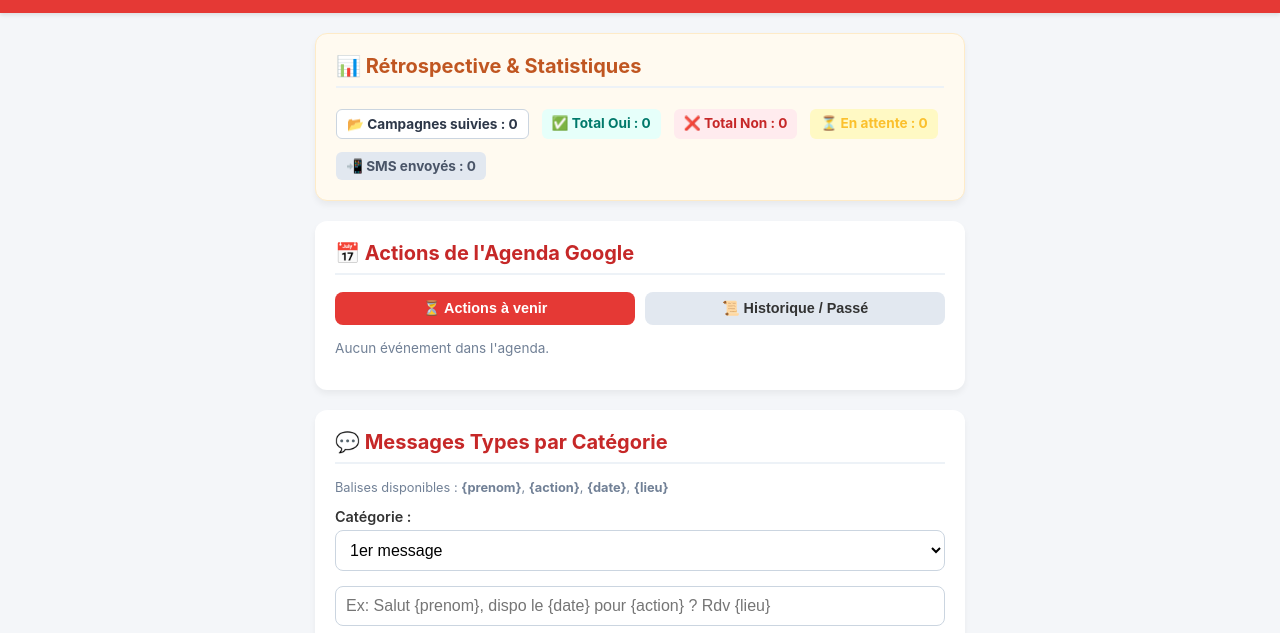
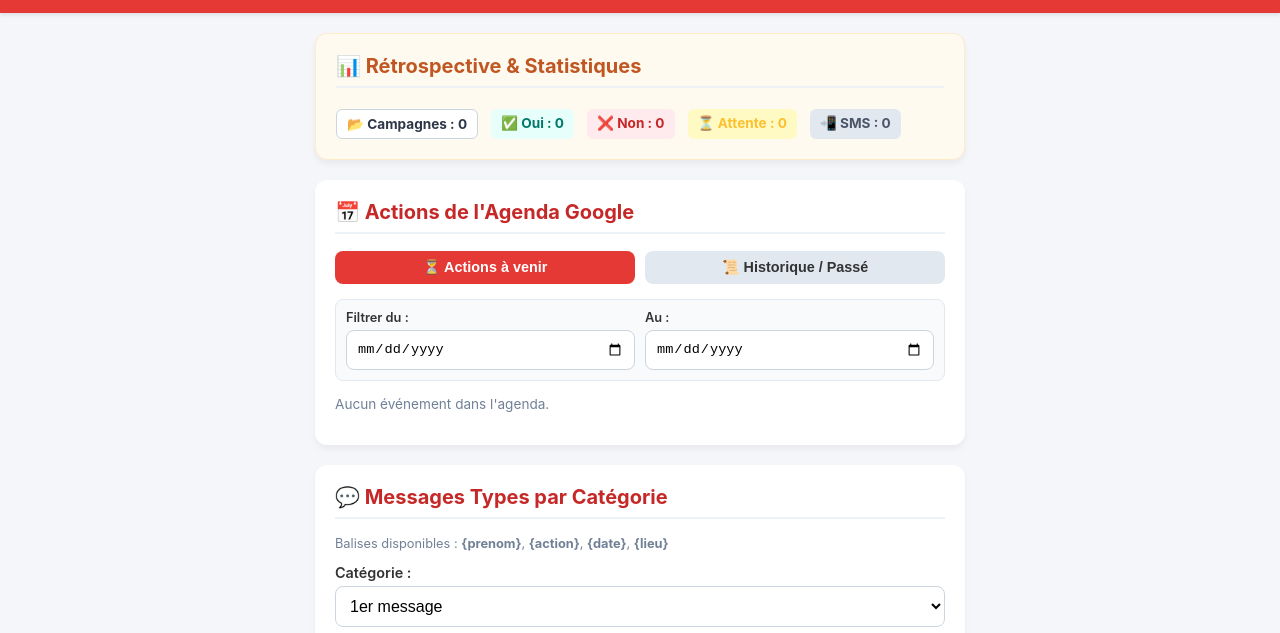
Before and after one commit to InsoumisSeineEtLoing/SMS-Militants, a website: page index.html in a window 1280 px wide. Shown: the part 118-751 px from the top of the page. Drawn offline with Linux system fonts and the light colour scheme; no server answers.

Commit message:
Update index.html

```diff
--- a/index.html
+++ b/index.html
@@ -196,6 +196,18 @@
                 <button id="tab-past" onclick="switchTab('past')">📜 Historique / Passé</button>
             </div>
 
+            <!-- Sélecteur de période (calendrier) -->
+            <div style="display: flex; gap: 10px; margin-bottom: 15px; background: #f8fafc; padding: 10px; border-radius: 8px; border: 1px solid #e2e8f0;">
+                <div style="flex:1;">
+                    <label style="font-size: 0.8rem;">Filtrer du :</label>
+                    <input type="date" id="filter-start" onchange="renderCalendarEvents()" style="margin-bottom:0; font-size: 0.85rem;">
+                </div>
+                <div style="flex:1;">
+                    <label style="font-size: 0.8rem;">Au :</label>
+                    <input type="date" id="filter-end" onchange="renderCalendarEvents()" style="margin-bottom:0; font-size: 0.85rem;">
+                </div>
+            </div>
+
             <div id="calendar-events-container">
                 <p style="font-size:0.85rem; color: var(--gray);">Chargement des actions...</p>
             </div>
@@ -270,7 +282,7 @@
         let campaigns = {};
         let calendarEvents = [];
         let activeFilterStatus = {};
-        let currentTab = 'upcoming'; // 'upcoming' ou 'past'
+        let currentTab = 'upcoming';
 
         db.ref('templates').on('value', (snap) => { if(snap.val()) { templates = snap.val(); renderUI(); } });
         db.ref('militants').on('value', (snap) => { if(snap.val()) { militants = snap.val(); renderUI(); } });
@@ -278,7 +290,6 @@
         db.ref('calendarEvents').on('value', (snap) => {
             if(snap.val()) {
                 calendarEvents = snap.val();
-                calendarEvents.sort((a, b) => (a.timestamp || 0) - (b.timestamp || 0));
                 renderUI();
             }
         });
@@ -327,11 +338,11 @@
 
             container.innerHTML = `
                 <div style="display:flex; flex-wrap:wrap; gap:8px;">
-                    <span class="stats-badge" style="background:#fff; border:1px solid #cbd5e0;">📂 Campagnes suivies : ${totalCampaigns}</span>
-                    <span class="stats-badge" style="background:#e6fffa; color:#00796b;">✅ Total Oui : ${totalYes}</span>
-                    <span class="stats-badge" style="background:#ffebee; color:#c62828;">❌ Total Non : ${totalNo}</span>
-                    <span class="stats-badge" style="background:#fff9c4; color:#fbc02d;">⏳ En attente : ${totalPending}</span>
-                    <span class="stats-badge" style="background:#e2e8f0; color:#4a5568;">📲 SMS envoyés : ${totalContacted}</span>
+                    <span class="stats-badge" style="background:#fff; border:1px solid #cbd5e0;">📂 Campagnes : ${totalCampaigns}</span>
+                    <span class="stats-badge" style="background:#e6fffa; color:#00796b;">✅ Oui : ${totalYes}</span>
+                    <span class="stats-badge" style="background:#ffebee; color:#c62828;">❌ Non : ${totalNo}</span>
+                    <span class="stats-badge" style="background:#fff9c4; color:#fbc02d;">⏳ Attente : ${totalPending}</span>
+                    <span class="stats-badge" style="background:#e2e8f0; color:#4a5568;">📲 SMS : ${totalContacted}</span>
                 </div>
             `;
         }
@@ -381,17 +392,38 @@
             today.setHours(0, 0, 0, 0);
             const todayTimestamp = today.getTime();
 
+            const startStr = document.getElementById('filter-start').value;
+            const endStr = document.getElementById('filter-end').value;
+            let startTime = startStr ? new Date(startStr).setHours(0,0,0,0) : null;
+            let endTime = endStr ? new Date(endStr).setHours(23,59,59,999) : null;
+
             let filteredEvents = calendarEvents.filter(ev => {
                 let evTime = ev.timestamp || 0;
+
+                // Filtre par onglet (À venir vs Passé)
+                if (currentTab === 'upcoming' && evTime < todayTimestamp) return false;
+                if (currentTab === 'past' && evTime >= todayTimestamp) return false;
+
+                // Filtre par calendrier / période si renseigné
+                if (startTime && evTime < startTime) return false;
+                if (endTime && evTime > endTime) return false;
+
+                return true;
+            });
+
+            // Tri : Chronologique pour le futur (du plus proche au plus lointain), Inversé pour le passé (du plus récent au plus ancien)
+            filteredEvents.sort((a, b) => {
+                let tA = a.timestamp || 0;
+                let tB = b.timestamp || 0;
                 if (currentTab === 'upcoming') {
-                    return evTime >= todayTimestamp;
+                    return tA - tB; // Le plus proche en premier
                 } else {
-                    return evTime < todayTimestamp;
+                    return tB - tA; // Le plus récent (ex: 2025/2024 proche) en premier
                 }
             });
 
             if(filteredEvents.length === 0) {
-                container.innerHTML = `<p style="font-size:0.85rem; color:var(--gray);">Aucune action ${currentTab === 'upcoming' ? 'à venir' : 'dans l\'historique'}.</p>`;
+                container.innerHTML = `<p style="font-size:0.85rem; color:var(--gray);">Aucune action ${currentTab === 'upcoming' ? 'à venir' : 'dans l\'historique'} pour cette période.</p>`;
                 return;
             }
 
```
